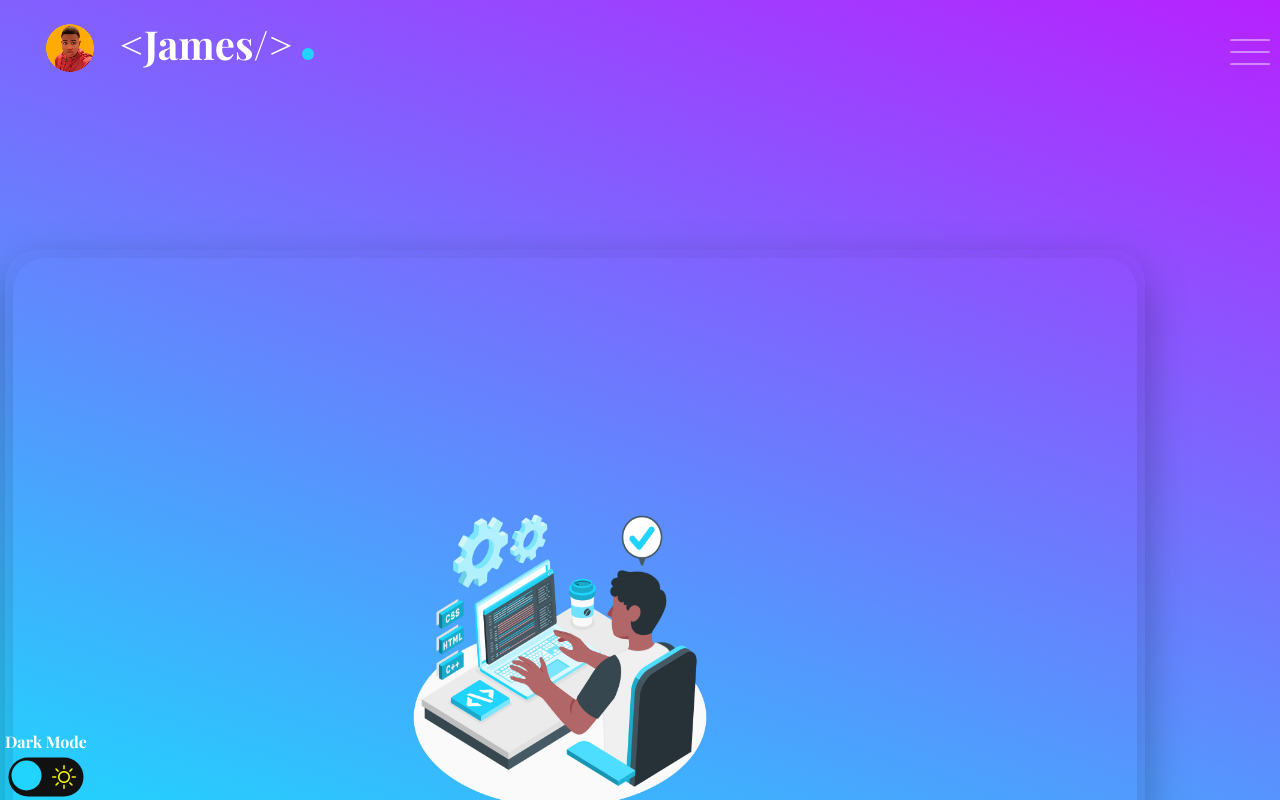
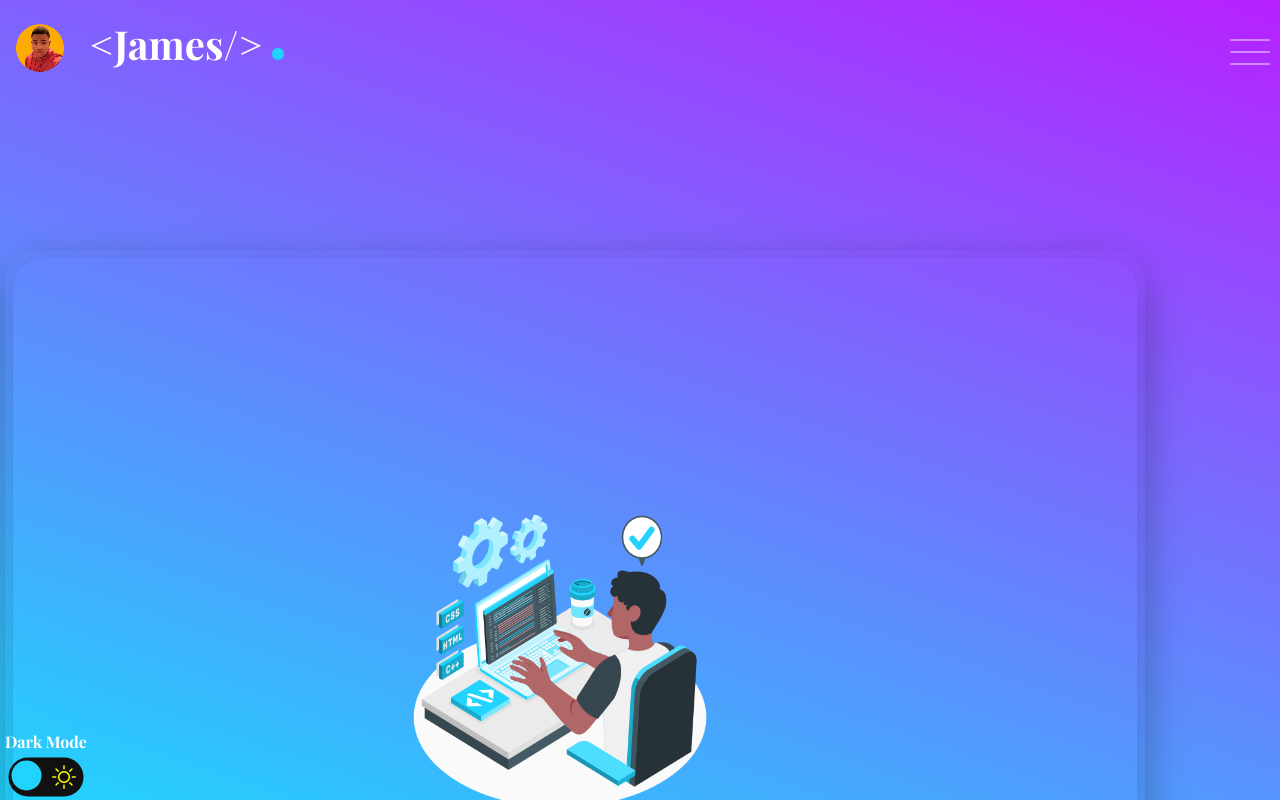
Before and after one commit to wikssjs/react-portfolio, a Next.js app: page / in a window 1280 px wide. Shown: the top 800 px of the page. Built offline with nearby package versions, Linux system fonts and the light colour scheme; a web font is replaced by a local one.

Commit message:
white space change

```diff
--- a/styles/Header.module.css
+++ b/styles/Header.module.css
@@ -1,3 +1,9 @@
 .header{
     display: flex;
 }
+
+@media screen and (max-width:1281px){
+    .header{
+        margin-left: -30px;
+    }
+}
```
